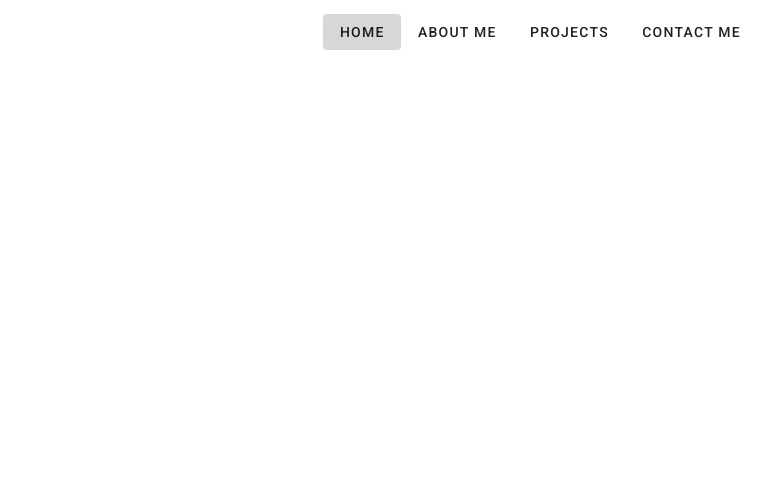
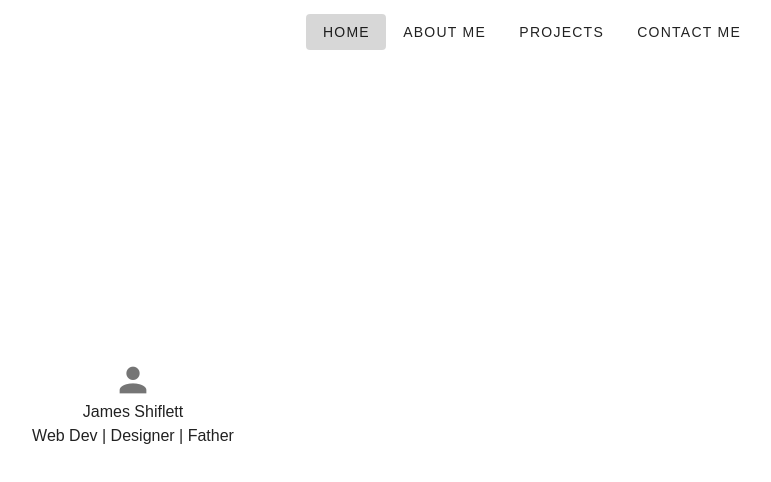
Before and after one commit to j-shiflett/portfolio, a Vue app: page /#/ in a window 1280 px wide. Shown: the top 482 px of the page, without its empty margins (507-1278 px from the left). Built offline with nearby package versions, Linux system fonts and the light colour scheme; what vuefire would draw is missing.

Commit message:
transition for each route added

```diff
--- a/public/index.html
+++ b/public/index.html
@@ -9,6 +9,10 @@
     <link
       rel="stylesheet"
       href="https://fonts.googleapis.com/css?family=Roboto:100,300,400,500,700,900"
+    />
+    <link
+      href="https://fonts.googleapis.com/css2?family=Quicksand:wght@515&display=swap"
+      rel="stylesheet"
     />
   </head>
   <body>
--- a/src/App.vue
+++ b/src/App.vue
@@ -2,7 +2,9 @@
   <v-app>
     <v-content>
       <AppBar />
-      <router-view></router-view>
+      <transition name="page" mode="out-in">
+        <router-view></router-view>
+      </transition>
     </v-content>
   </v-app>
 </template>
@@ -13,7 +15,24 @@ import AppBar from "@/components/layout/AppBar";
 export default {
   name: "App",
   components: {
-    AppBar,
-  },
+    AppBar
+  }
 };
 </script>
+
+<style>
+* {
+  font-family: "Quicksand", sans-serif;
+}
+
+/* transition animation */
+.page-enter-active,
+.page-leave-active {
+  transition: opacity 1s, transform 1s;
+}
+.page-enter,
+.page-leave-to {
+  opacity: 0;
+  transform: translateX(-30%);
+}
+</style>
--- a/src/router/index.js
+++ b/src/router/index.js
@@ -1,6 +1,7 @@
 import Vue from "vue";
 import VueRouter from "vue-router";
 import Home from "../views/Home.vue";
+import AboutMe from "../views/AboutMe.vue";
 
 Vue.use(VueRouter);
 
@@ -10,6 +11,11 @@ const routes = [
     name: "Home",
     component: Home,
   },
+  {
+    path: "/aboutme",
+    name: "AboutMe",
+    component: AboutMe,
+  },
 ];
 
 const router = new VueRouter({
--- /dev/null
+++ b/src/views/AboutMe.vue
@@ -0,0 +1,3 @@
+<template>
+  <div>TEsting</div>
+</template>
--- a/src/views/Home.vue
+++ b/src/views/Home.vue
@@ -1,9 +1,17 @@
 <template>
-  <div></div>
+  <v-container>
+    <v-row justify="center" align="center" style="height: 85vh;">
+      <v-col class="text-center">
+        <v-icon x-large>mdi-account</v-icon>
+        <div>James Shiflett</div>
+        <div>Web Dev | Designer | Father</div>
+      </v-col>
+    </v-row>
+  </v-container>
 </template>
 
 <script>
 export default {
-  name: "Home",
+  name: "Home"
 };
 </script>
```
